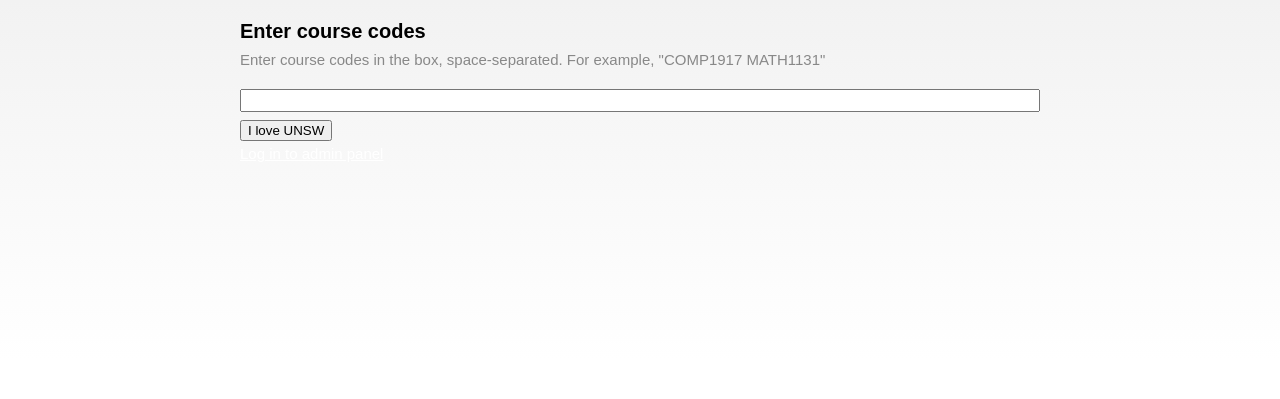
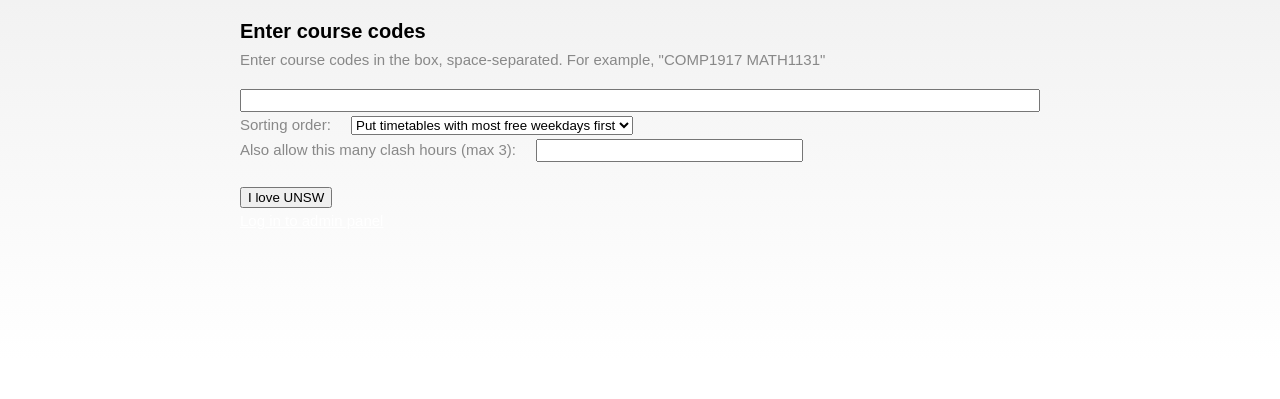
Before and after one commit to evgenymartynov/circles-cgi, a Python web app: template circles/templates/front-page.mako in a window 1280 px wide. Shown: the part 105-504 px from the top of the page. Run offline with Mako, Linux system fonts and the light colour scheme; the template is opened without the code that fills it, so the values that code supplies are empty.

Commit message:
Add sorting orders and such

```diff
--- a/circles/static/style.css
+++ b/circles/static/style.css
@@ -69,8 +69,8 @@ ul li.padded {
 }
 
 form label {
-    display: inline-block;
-    min-width: 200px;
+    margin: 16px 0px;
+    margin-right: 16px;
 }
 
 form input {
--- a/circles/templates/front-page.mako
+++ b/circles/templates/front-page.mako
@@ -6,6 +6,16 @@
     <form action="/" method="POST">
         <label for="courses" style="color: #888">Enter course codes in the box, space-separated. For example, "COMP1917 MATH1131"</label><br><br>
         <input name="courses" id="courses" type="text" style="width: 100%" value="${query or ''}"><br>
+        <label for="sort_order" style="color: #888">Sorting order:</label>
+        <select name="sort_order" id="sort_order">
+            <option value="free" ${'selected="selected"' if sort_order=='free' else ''}>Put timetables with most free weekdays first</option>
+            <option value="unfree" ${'selected="selected"' if sort_order=='unfree' else ''}>Least free weekdays first</option>
+            <option value="hours" ${'selected="selected"' if sort_order=='hours' else ''}>Least hours at uni first</option>
+        </select>
+        <br>
+        <label for="clash_hours" style="color: #888">Also allow this many clash hours (max 3):</label>
+        <input name="clash_hours" id="clash_hours" type="text" value="${clash_hours}"><br>
+        <br>
         <input type="submit" value="I love UNSW">
     </form>
 
```
Also changed, not shown: circles/views.py (+24 -2 lines).
